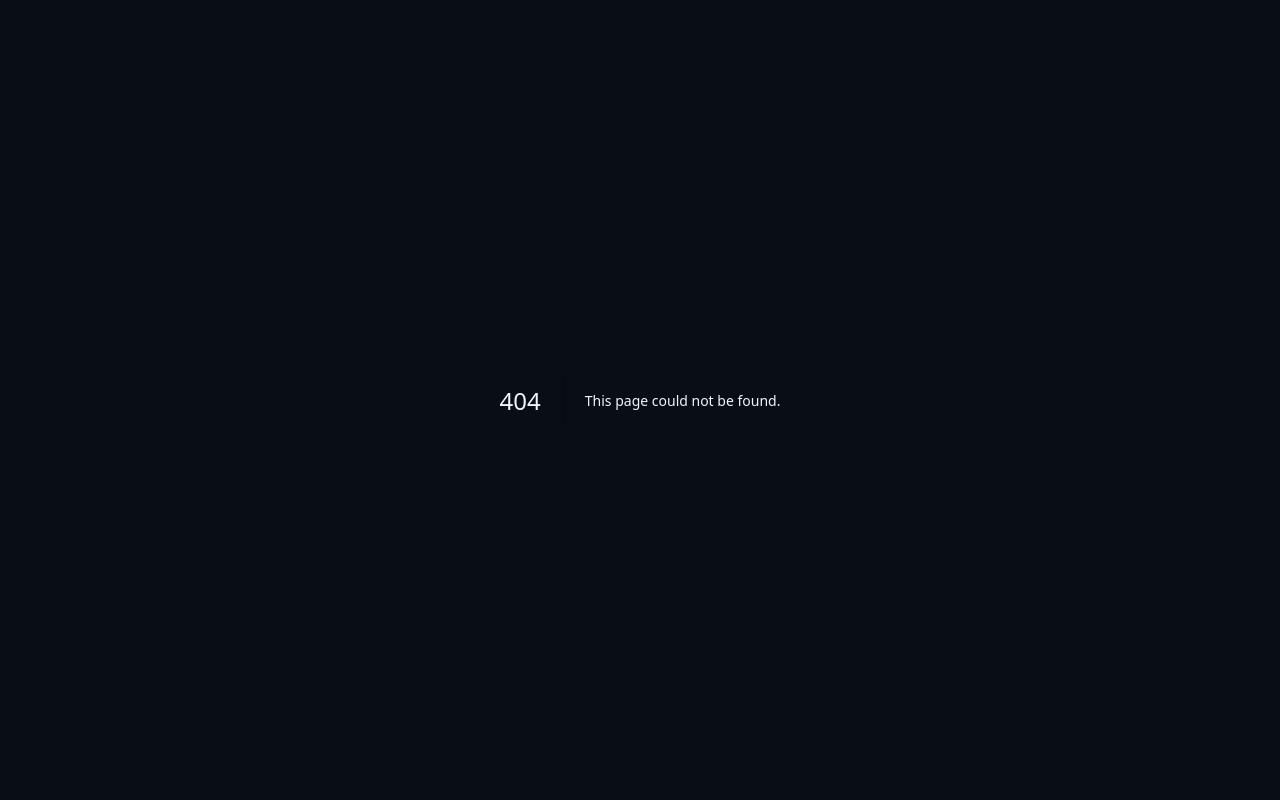
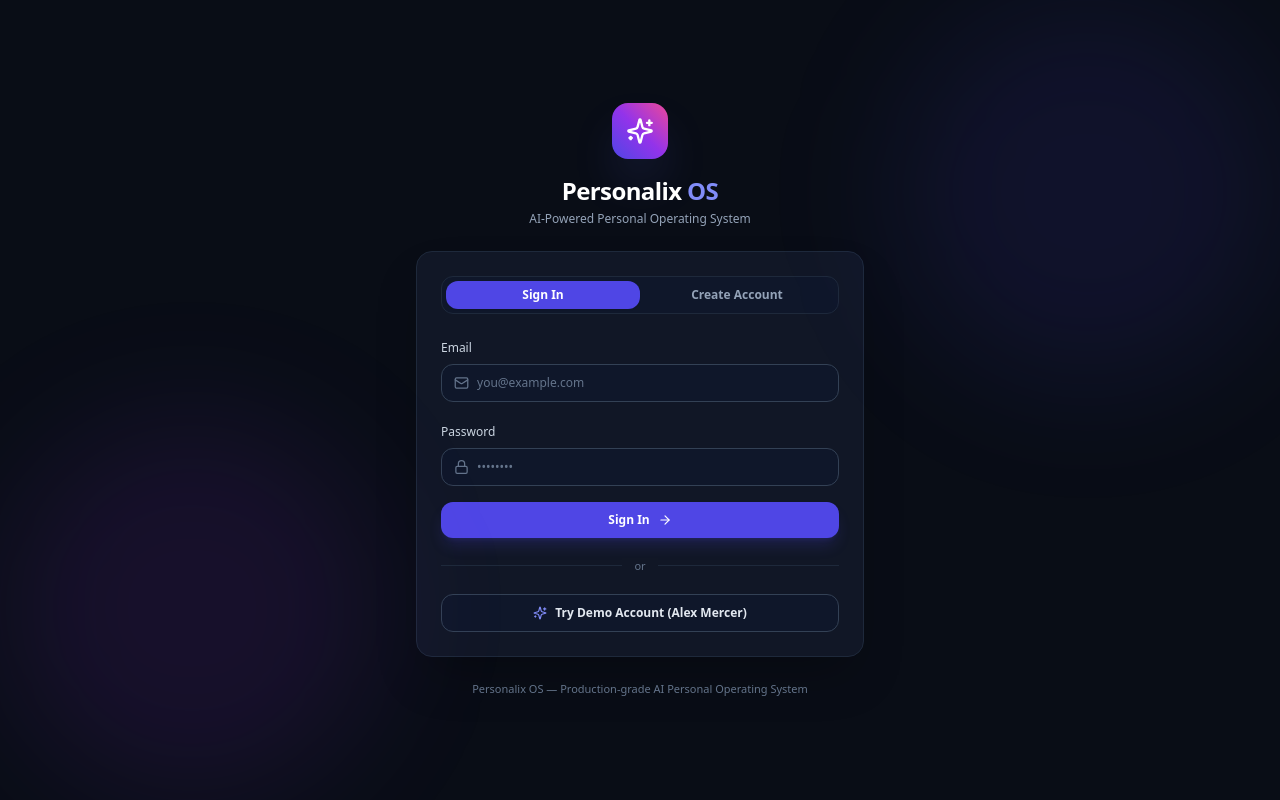
Before and after one commit to anshspc/ansh-OS, a Next.js app in the folder frontend/: page /login in a window 1280 px wide. Before the commit this address had no page. Built offline with nearby package versions, Linux system fonts and the light colour scheme; no server answers.

Commit message:
feat: add login and register page with demo account one-click access and glassmorphism card

```diff
--- /dev/null
+++ b/frontend/src/app/login/page.tsx
@@ -0,0 +1,190 @@
+"use client";
+
+import { useEffect, useState } from "react";
+import { useRouter } from "next/navigation";
+import Link from "next/link";
+import { api } from "@/lib/api";
+import { Lock, Mail, Sparkles, ArrowRight, User } from "lucide-react";
+
+export default function LoginPage() {
+  const router = useRouter();
+  const [mode, setMode] = useState<"login" | "register">("login");
+  const [email, setEmail] = useState("");
+  const [password, setPassword] = useState("");
+  const [fullName, setFullName] = useState("");
+  const [error, setError] = useState("");
+  const [loading, setLoading] = useState(false);
+  const [demoLoading, setDemoLoading] = useState(false);
+
+  useEffect(() => {
+    if (typeof window !== "undefined" && localStorage.getItem("personalix_token")) {
+      router.push("/dashboard");
+    }
+  }, [router]);
+
+  const handleSubmit = async (e: React.FormEvent) => {
+    e.preventDefault();
+    setError("");
+    setLoading(true);
+    try {
+      if (mode === "login") {
+        await api.login(email, password);
+      } else {
+        await api.register(email, password, fullName);
+      }
+      router.push("/dashboard");
+    } catch (err: any) {
+      setError(err.message || "Authentication failed");
+    } finally {
+      setLoading(false);
+    }
+  };
+
+  const handleDemoLogin = async () => {
+    setDemoLoading(true);
+    setError("");
+    try {
+      await api.demoLogin();
+      router.push("/dashboard");
+    } catch (err: any) {
+      setError(err.message || "Demo login failed");
+    } finally {
+      setDemoLoading(false);
+    }
+  };
+
+  return (
+    <div className="min-h-screen bg-[#090d16] flex items-center justify-center p-4">
+      {/* Background gradient orbs */}
+      <div className="fixed top-0 right-0 w-96 h-96 bg-indigo-600/10 rounded-full blur-3xl pointer-events-none" />
+      <div className="fixed bottom-0 left-0 w-96 h-96 bg-purple-600/10 rounded-full blur-3xl pointer-events-none" />
+
+      <div className="w-full max-w-md space-y-6">
+        {/* Logo */}
+        <div className="text-center">
+          <div className="w-14 h-14 mx-auto rounded-2xl bg-gradient-to-tr from-indigo-600 via-purple-600 to-pink-500 flex items-center justify-center shadow-2xl shadow-indigo-500/30 mb-4">
+            <Sparkles className="w-7 h-7 text-white" />
+          </div>
+          <h1 className="text-2xl font-black text-white tracking-tight">
+            Personalix <span className="text-indigo-400">OS</span>
+          </h1>
+          <p className="text-xs text-slate-400 mt-1">
+            AI-Powered Personal Operating System
+          </p>
+        </div>
+
+        {/* Card */}
+        <div className="bg-[#111726] border border-slate-800 rounded-2xl p-6 shadow-2xl space-y-5">
+          {/* Toggle Tabs */}
+          <div className="flex bg-slate-900 rounded-xl p-1 border border-slate-800">
+            <button
+              onClick={() => setMode("login")}
+              className={`flex-1 py-1.5 rounded-lg text-xs font-semibold transition-all ${
+                mode === "login"
+                  ? "bg-indigo-600 text-white shadow-sm"
+                  : "text-slate-400 hover:text-slate-200"
+              }`}
+            >
+              Sign In
+            </button>
+            <button
+              onClick={() => setMode("register")}
+              className={`flex-1 py-1.5 rounded-lg text-xs font-semibold transition-all ${
+                mode === "register"
+                  ? "bg-indigo-600 text-white shadow-sm"
+                  : "text-slate-400 hover:text-slate-200"
+              }`}
+            >
+              Create Account
+            </button>
+          </div>
+
+          <form onSubmit={handleSubmit} className="space-y-4">
+            {mode === "register" && (
+              <div className="space-y-1.5">
+                <label className="text-xs font-medium text-slate-300">Full Name</label>
+                <div className="flex items-center gap-2 bg-slate-900 border border-slate-700 rounded-xl px-3 py-2.5 focus-within:border-indigo-500 transition-colors">
+                  <User className="w-4 h-4 text-slate-500" />
+                  <input
+                    type="text"
+                    value={fullName}
+                    onChange={(e) => setFullName(e.target.value)}
+                    placeholder="Alex Mercer"
+                    className="bg-transparent border-none outline-none text-white text-xs w-full placeholder-slate-500"
+                  />
+                </div>
+              </div>
+            )}
+
+            <div className="space-y-1.5">
+              <label className="text-xs font-medium text-slate-300">Email</label>
+              <div className="flex items-center gap-2 bg-slate-900 border border-slate-700 rounded-xl px-3 py-2.5 focus-within:border-indigo-500 transition-colors">
+                <Mail className="w-4 h-4 text-slate-500" />
+                <input
+                  type="email"
+                  value={email}
+                  onChange={(e) => setEmail(e.target.value)}
+                  placeholder="you@example.com"
+                  required
+                  className="bg-transparent border-none outline-none text-white text-xs w-full placeholder-slate-500"
+                />
+              </div>
+            </div>
+
+            <div className="space-y-1.5">
+              <label className="text-xs font-medium text-slate-300">Password</label>
+              <div className="flex items-center gap-2 bg-slate-900 border border-slate-700 rounded-xl px-3 py-2.5 focus-within:border-indigo-500 transition-colors">
+                <Lock className="w-4 h-4 text-slate-500" />
+                <input
+                  type="password"
+                  value={password}
+                  onChange={(e) => setPassword(e.target.value)}
+                  placeholder="••••••••"
+                  required
+                  className="bg-transparent border-none outline-none text-white text-xs w-full placeholder-slate-500"
+                />
+              </div>
+            </div>
+
+            {error && (
+              <p className="text-xs text-rose-400 bg-rose-500/10 border border-rose-500/20 rounded-lg px-3 py-2">
+                {error}
+              </p>
+            )}
+
+            <button
+              type="submit"
+              disabled={loading}
+              className="w-full flex items-center justify-center gap-2 px-4 py-2.5 rounded-xl bg-indigo-600 hover:bg-indigo-500 disabled:opacity-50 text-white text-xs font-bold shadow-lg shadow-indigo-600/20 transition-all"
+            >
+              {loading ? "Authenticating..." : mode === "login" ? "Sign In" : "Create Account"}
+              <ArrowRight className="w-3.5 h-3.5" />
+            </button>
+          </form>
+
+          <div className="relative">
+            <div className="absolute inset-0 flex items-center">
+              <div className="w-full border-t border-slate-800" />
+            </div>
+            <div className="relative flex justify-center">
+              <span className="px-3 text-[11px] text-slate-500 bg-[#111726]">or</span>
+            </div>
+          </div>
+
+          <button
+            onClick={handleDemoLogin}
+            disabled={demoLoading}
+            className="w-full flex items-center justify-center gap-2 px-4 py-2.5 rounded-xl bg-slate-900 hover:bg-slate-800 border border-slate-700 text-slate-200 text-xs font-semibold transition-all"
+          >
+            <Sparkles className="w-3.5 h-3.5 text-indigo-400" />
+            {demoLoading ? "Loading Demo..." : "Try Demo Account (Alex Mercer)"}
+          </button>
+        </div>
+
+        <p className="text-center text-[11px] text-slate-500">
+          Personalix OS — Production-grade AI Personal Operating System
+        </p>
+      </div>
+    </div>
+  );
+}
```
